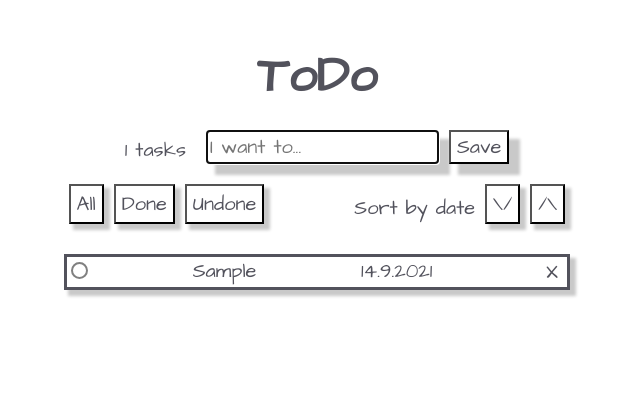
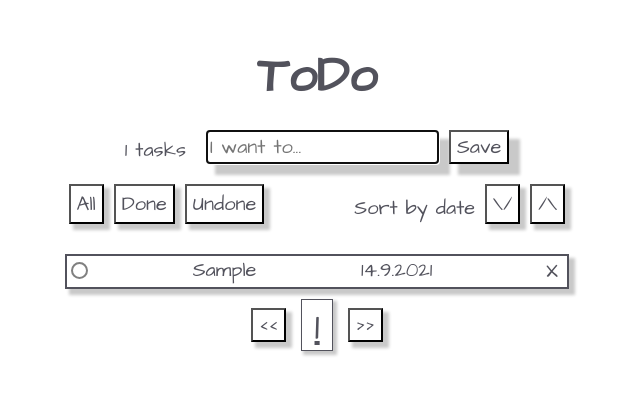
Before and after one commit to KaterinaGe/todo, a React (Create React App) app in the folder my-app/: page / in a window 1280 px wide. Both pictures are taken after typing "Sample" into the empty fields and a click on the button "Save". Shown: the top 394 px of the page, without its empty margins (323-963 px from the left). Built offline with nearby package versions, Linux system fonts and the light colour scheme.

Commit message:
added pagination

```diff
--- a/my-app/src/App.js
+++ b/my-app/src/App.js
@@ -9,8 +9,9 @@ function App() {
   const [todos, setTodos] = useState([]);
   const [filteredTodos, setFilteredTodos] = useState([]);
   const date = new Date()
-  const [pages] = useState([])
-  const [currentPage, setCurrentPage] = useState([])
+  const [pages] = useState(5)
+  const [currentPage, setCurrentPage] = useState(1)
+  const [value, setValue] = useState(filteredTodos)
 
   const addTask = (userInput) => {
     if(userInput) {
@@ -20,8 +21,14 @@ function App() {
         completed: false,
         date: `${date.getDate()}.${date.getMonth()}.${date.getFullYear()}`
       }
-      setTodos([...todos, newItem])
-      setFilteredTodos([...todos, newItem])
+      setTodos([newItem, ...todos])
+      setFilteredTodos([newItem, ...todos])
+    }
+  }
+
+  const handleChange = (e) => {
+    if(e.key === "Enter") {
+      setValue(prompt("Now I want...", value))
     }
   }
 
@@ -63,39 +70,26 @@ function App() {
     }
   }
 
-  function Pagination({ data, RenderComponent, title, pageLimit, dataLimit }) {
-    const [pages] = useState(Math.round(data.length / dataLimit));
-    const [currentPage, setCurrentPage] = useState(1);
-
-    function goToNextPage() {
-      setCurrentPage((page) => page + 1);
-    }
-
-    function goToPreviousPage() {
-      setCurrentPage((page) => page - 1);
-    }
-
-    function changePage(event) {
-      const pageNumber = Number(event.target.textContent);
-      setCurrentPage(pageNumber);
-    }
-
-    const getPaginatedData = () => {
-      const startIndex = currentPage * dataLimit - dataLimit;
-      const endIndex = startIndex + dataLimit;
-      return data.slice(startIndex, endIndex);
-    };
-
-    const getPaginationGroup = () => {
-      let start = Math.floor((currentPage - 1) / pageLimit) * pageLimit;
-      return new Array(pageLimit).fill().map((_, idx) => start + idx + 1);
-    };
-  }
-
   const removeTask = (id) => {
     setTodos([...todos.filter(todo => todo.id !== id)])
     setFilteredTodos([...todos.filter(todo => todo.id !== id)])
   }
+
+  const lastPage = currentPage * pages
+  const firstPage = lastPage - pages
+  const currentPageTodo = filteredTodos.slice(firstPage, lastPage)
+
+  const nextPageArrow = ">>"
+  const prevPageArrow = "<<"
+
+  const paginate = pageNumber => setCurrentPage(pageNumber)
+
+  const nextPage = () => {
+    if (currentPage != Math.ceil(filteredTodos.length / pages))
+    setCurrentPage (currentPage + 1) }
+  const prevPage = () => {
+    if (currentPage != 1)
+    setCurrentPage (currentPage - 1)}
 
   return (
     <div className="app">
@@ -110,7 +104,7 @@ function App() {
         filter={handleFiltering}
         sort={sortedTodos}
       />
-      {filteredTodos.map((todo) => {
+      {currentPageTodo.map((todo) => {
         return (
           <Task
             completeTodo={completeTodo}
@@ -118,10 +112,19 @@ function App() {
             key={todo.id}
             removeTask={removeTask}
             className="tasks"
+            onClick={handleChange}
           />
         )
       })}
-
+      <div className="pages">
+        <button className="prevPage"onClick={prevPage}> {prevPageArrow} </button>
+        <Pages
+          pages={pages}
+          total={filteredTodos.length}
+          paginate={paginate}
+        />
+        <button className="nextPage" onClick={nextPage}> {nextPageArrow} </button>
+      </div>
     </div>
   );
 }
--- a/my-app/src/Pages.js
+++ b/my-app/src/Pages.js
@@ -1,6 +1,25 @@
-function Pages ({filteredTodos}) {
-    let pagesNumber = Math.ceil(filteredTodos.length / 5)
+function Pages ({pages, total, paginate }) {
+    const pageNumber =  []
 
+    for (let i = 1; i <= Math.ceil(total/pages); i++) {
+        pageNumber.push(i)
+    }
+
+    return (
+        <div>
+            <ul className="pagination">
+                {pageNumber.map(number => (
+                    <li className="nuber" key={number}>
+                        <a href="!#"
+                            className="page"
+                            onClick={() => paginate(number)}>
+                                {number}
+                        </a>
+                    </li>
+                ))}
+            </ul>
+        </div>
+    )
 
 }
 
--- a/my-app/src/index.css
+++ b/my-app/src/index.css
@@ -98,8 +98,9 @@
   width: 500px;
   display: flex;
   justify-content: space-between;
-  border: solid;
+  border: 2px solid;
   margin-top: 10px;
+  margin-bottom: 10px;
   box-shadow: 5px 5px 3px 1px rgb(201, 201, 201)
 }
 
@@ -122,7 +123,7 @@ label span {
   border-radius:25px;
   padding:3px;
   margin-left: 4px;
-  margin-top: 5px;
+  margin-top: 6px;
 }
 
 [type=checkbox]:checked + span:before {
@@ -175,16 +176,22 @@ label span {
 }
 
 .pages {
-  padding-left: 0;
+  display: flex;
+  align-items: center;
+  justify-content: space-between;
 }
 
-.page {
-  background-color: white;
+ul.pagination {
+  margin: 0;
+  padding: 0;
+}
+
+.pagination {
+  display: flex;
+  align-items: center;
+  justify-content: space-between;
   cursor: pointer;
-  height: 40px;
-  width: 40px;
-  font-size: 30px;
-  box-shadow: 3px 3px 3px 1px rgb(201, 201, 201)
+  list-style-type: none;
 }
 
 .page:hover {
@@ -192,21 +199,29 @@ label span {
   margin-bottom: 3px;
 }
 
-.page:active {
-  background: rgb(143, 143, 143);
-  margin-bottom: 3px;
-
+.page {
+  display: inline-block;
+  border: 1px solid;
+  height: 50px;
+  width: 30px;
+  font-size: 40px;
+  box-shadow: 3px 3px 3px 1px rgb(201, 201, 201);
+  margin-right: 5px;
+  margin-left: 5px;
+  text-align: center;
 }
 
-.page-highlight {
-  background-color: rgb(139, 139, 139);
+.prevPage {
+  content: '\2714';
+  margin-right: 10px;
+  background-color: white;
   cursor: pointer;
-  height: 40px;
-  width: 40px;
-  font-size: 30px;
-  box-shadow: 3px 3px 3px 1px rgb(201, 201, 201)
+  box-shadow: 5px 5px 3px 1px rgb(201, 201, 201)
 }
 
-.page-highlight:hover {
-  background: rgb(209, 209, 209);
+.nextPage {
+  margin-left: 10px;
+  background-color: white;
+  cursor: pointer;
+  box-shadow: 5px 5px 3px 1px rgb(201, 201, 201)
 }
```
Also changed, not shown: my-app/src/TodoList.js (line endings or trailing spaces).
